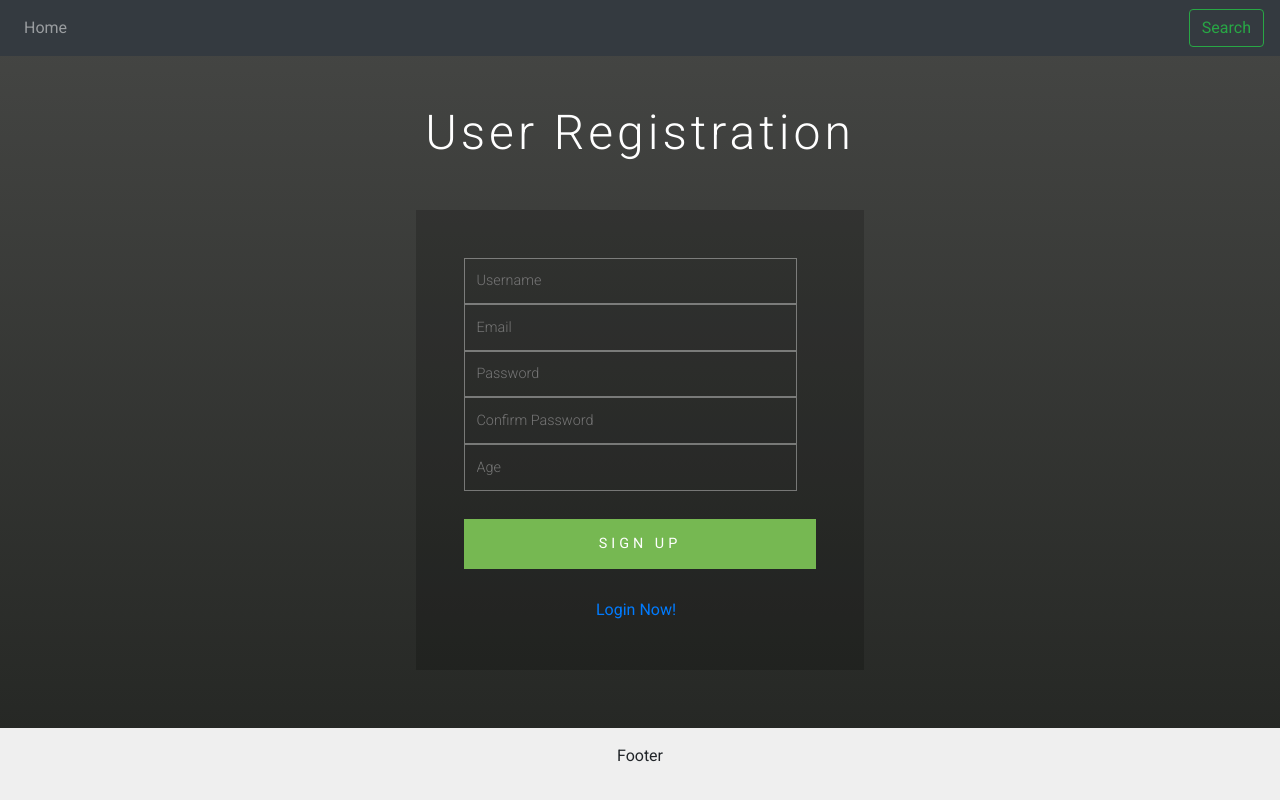
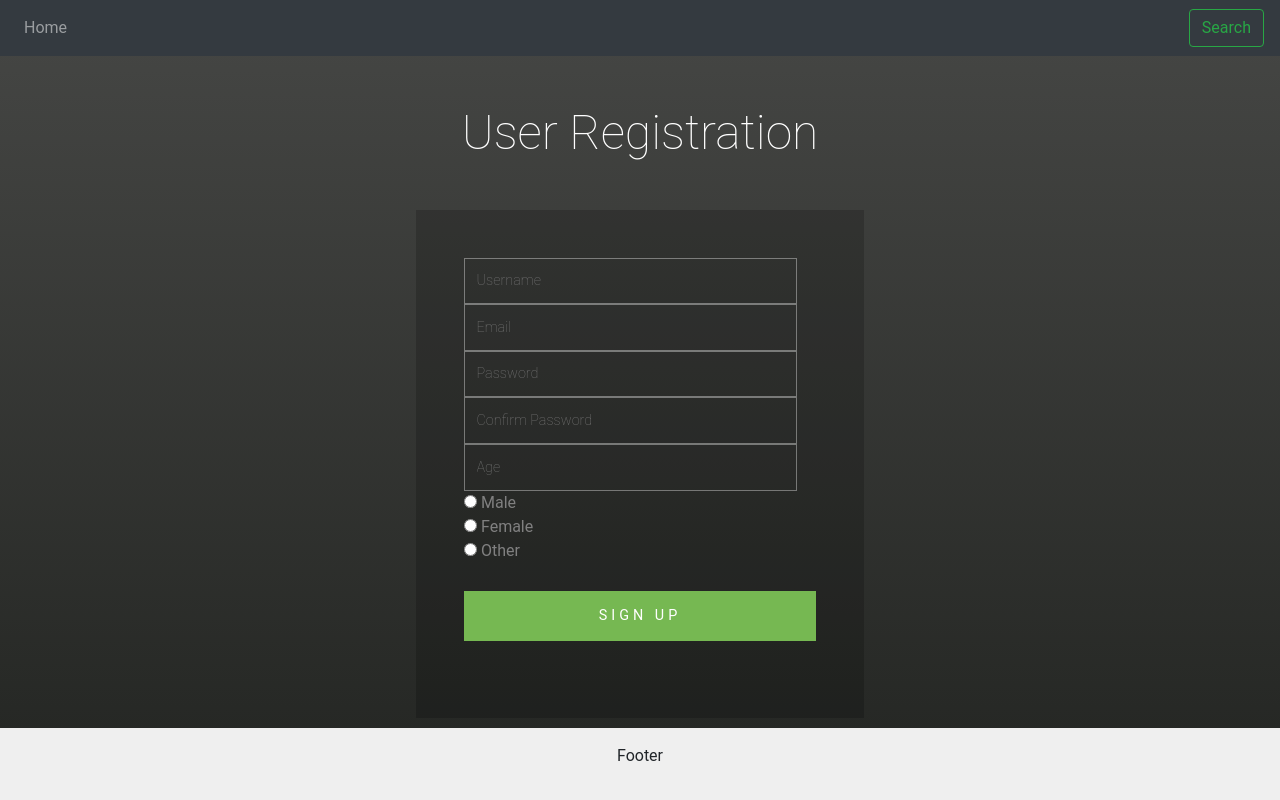
Before and after one commit to MohamedBengezi/Starave, a PHP site: page /userRegistration.html in a window 1280 px wide. Run offline with PHP 8.4, Linux system fonts and the light colour scheme; some libraries are stand-ins or nearby versions.

Commit message:
Adding comments, fixing things

```diff
--- a/src/css/clubs/modrn.css
+++ b/src/css/clubs/modrn.css
@@ -1,4 +1,5 @@
 body {
+  /* Creating the background colour */
     background: #232522;
     /* fallback for old browsers */
     background: -webkit-linear-gradient(to top, #232522, rgb(70, 71, 69));
--- a/src/css/userRegistration.css
+++ b/src/css/userRegistration.css
@@ -10,13 +10,14 @@ body {
     font-family: 'Roboto', sans-serif;
   }
 
+  /* Styling for the 'User Registration' title of the page */
   h1 {
     font-size: 3em;
     text-align: center;
     color: #fff;
+    /* this is for changing boldness, case, and font of the title  */
     font-weight: 100;
     text-transform: capitalize;
-    letter-spacing: 4px;
     font-family: 'Roboto', sans-serif;
   }
 
@@ -25,17 +26,19 @@ body {
     padding: 3em 0 1em;
   }
 
+  /* Overall form styling */
   .main-agileinfo {
     width: 35%;
     margin: 3em auto;
     background: rgba(0, 0, 0, 0.18);
     background-size: cover;
   }
-
+  /* centers all the input fields within the form */
   .agileits-top {
     padding: 3em;
   }
 
+  /* Footer styling */
   .footer {
     position: absolute;
     right: 0;
@@ -46,6 +49,7 @@ body {
     text-align: center;
   }
 
+  /* Styling for most of the input fields */
   input[type="text"], input[type="email"], input[type="password"], input[type="number"] {
     font-size: 0.9em;
     color: #fff;
@@ -65,7 +69,13 @@ body {
     font-family: 'Roboto', sans-serif;
   }
 
+  /* Changing the color and display style of the radio button labels */
+  .gender {
+    color: grey;
+    display: inline;
+  }
 
+  /* Submit button style */
   input[type="submit"] {
     font-size: .9em;
     color: #fff;
@@ -80,15 +90,6 @@ body {
     letter-spacing: 4px;
   }
 
-  input[type="submit"]:hover {
-    -webkit-transition: .5s all;
-    -moz-transition: .5s all;
-    -o-transition: .5s all;
-    -ms-transition: .5s all;
-    transition: .5s all;
-    background: #8DC26F;
-  }
-
   /* Responsive layout - when the screen is less than 600px wide, make the two columns stack on top of each other instead of next to each other */
 @media screen and (max-width: 600px) {
   .col-25, .col-75, input[type=submit] {
--- a/src/userRegistration.html
+++ b/src/userRegistration.html
@@ -5,7 +5,6 @@
     <title>Nightclub Review</title>
     <meta name="viewport" content="width=device-width, initial-scale=1">
     <meta http-equiv="Content-Type" content="text/html; charset=utf-8" />
-    <link href="//fonts.googleapis.com/css?family=Roboto:300,300i,400,400i,700,700i" rel="stylesheet">
     <meta charset="utf-8">
     <meta name="viewport" content="width=device-width, initial-scale=1">
     <link rel="stylesheet" href="../lib/bootstrap.min.css">
@@ -15,8 +14,8 @@
 <body>
 
     <nav class="navbar navbar-expand-lg navbar-dark bg-dark">
-        <button class="navbar-toggler" type="button" data-toggle="collapse" data-target="#navbarSupportedContent" aria-controls="navbarSupportedContent"
-            aria-expanded="false" aria-label="Toggle navigation">
+        <button class="navbar-toggler" type="button" data-toggle="collapse" data-target="#navbarSupportedContent"
+            aria-controls="navbarSupportedContent" aria-expanded="false" aria-label="Toggle navigation">
             <span class="navbar-toggler-icon"></span>
         </button>
 
@@ -32,27 +31,36 @@
         </div>
     </nav>
 
+    <!-- Div for the user registration form -->
     <div class="main-w3layouts wrapper">
         <h1>User Registration</h1>
         <div class="main-agileinfo col-75">
             <div class="agileits-top ">
                 <form action="#" method="post">
+                    <!-- All inputs for the form -->
                     <input class="text" type="text" name="Username" placeholder="Username" required="">
                     <input class="text email" type="email" name="email" placeholder="Email" required="">
                     <input class="text" type="password" name="password" placeholder="Password" required="">
                     <input class="text" type="password" name="password" placeholder="Confirm Password" required="">
                     <input class="text" type="number" name="quantity" min="18" max="99" placeholder="Age">
+                    <!-- Adding a label within the radio buttons to make the words clickable -->
+                    <input type="radio" name="gender" value="male" id="male"><label class="gender" for="male">
+                        Male</label> <br>
+                    <input type="radio" name="gender" value="female" id="female"> <label class="gender" for="female">
+                        Female</label><br>
+                    <input type="radio" name="gender" value="other" id="other"> <label class="gender" for="other">
+                        Other</label>
                     <input type="submit" value="SIGN UP">
                 </form>
-                <a style="margin-left: 37.5%;" href="#"> Login Now!</a>
             </div>
         </div>
 
     </div>
 
+    <!-- The footer section -->
     <div class="footer">
-            <p>Footer</p>
-          </div>
+        <p>Footer</p>
+    </div>
 </body>
 
 </html>
```
Also changed, not shown: src/clubs/modrn.html (+20 -11 lines), src/css/results.css (+4 -18 lines), src/results.html (+22 -9 lines), assets/map.PNG (added).
